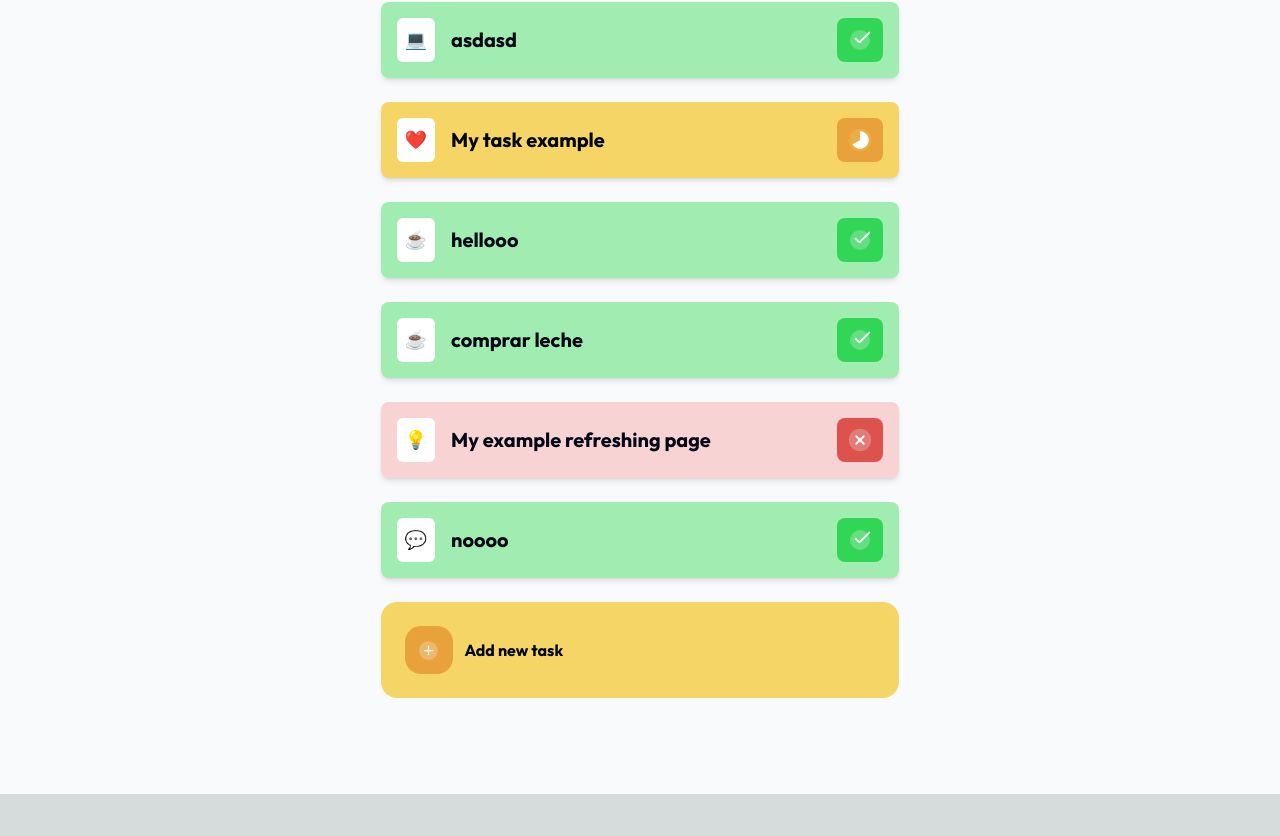
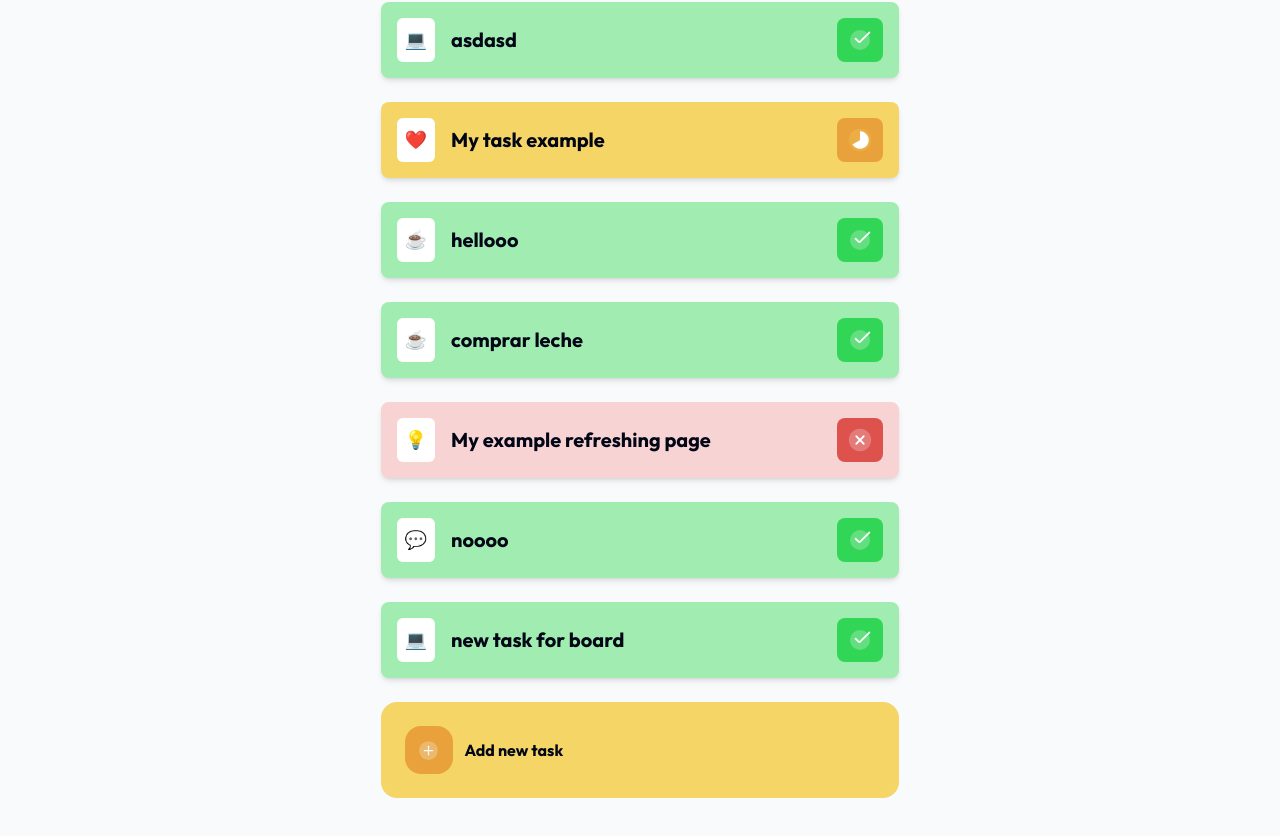
Before and after one commit to Robertron624/fullstack-my-task-board, a Next.js app: page /boards/board-1 in a window 1280 px wide. Shown: the part 642-1478 px from the top of the page. Before the commit the page ends 1436 px from the top, so only its background shows below. Built offline with nearby package versions, Linux system fonts and the light colour scheme.

Commit message:
fix: add new task with recent changes
Since are refactor was made to allow for the Board objects to contain Tasks as a list, the New task form on submit form function had to be modified in order to take into account the board-id

```diff
--- a/app/_components/AddNewTodo.tsx
+++ b/app/_components/AddNewTodo.tsx
@@ -2,9 +2,13 @@
 
 import { useState } from "react";
 import Image from "next/image";
-import Modal from "./taskModal/TaskModal";
+import TaskModal from "./taskModal/TaskModal";
 
-export default function AddNewTodo() {
+interface AddNewTodoProps {
+    boardId: string;
+}
+
+export default function AddNewTodo({ boardId }: AddNewTodoProps) {
 
     const [showForm, setShowForm] = useState(false);
 
@@ -27,7 +31,7 @@ export default function AddNewTodo() {
                 </div>
                 Add new task
             </button>
-            <Modal isOpen={showForm} onClose={() => setShowForm(false)} />
+            <TaskModal isOpen={showForm} onClose={() => setShowForm(false)} boardId={boardId}/>
         </div>
     );
 
--- a/app/_components/taskModal/TaskForm.tsx
+++ b/app/_components/taskModal/TaskForm.tsx
@@ -11,6 +11,7 @@ import { Task, TaskStatus } from "@/app/types";
 interface TaskFormProps {
   isEditMode?: boolean;
   onCloseModal: () => void;
+  boardId: string;
 }
 
 interface TaskFormValues {
@@ -20,9 +21,11 @@ interface TaskFormValues {
   taskStatus: TaskStatus | null;
 }
 
-const addNewTask = async (data: Task) => {
+const addNewTask = async (data: Task, boardId: string) => {
   try {
-    const response = await fetch("http://localhost:3000/api/tasks", {
+    const url = `http://localhost:3000/api/boards/${boardId}`;
+
+    const response = await fetch(url, {
       method: "POST",
       headers: {
         "Content-Type": "application/json",
@@ -38,7 +41,7 @@ const addNewTask = async (data: Task) => {
   }
 };
 
-export default function TaskForm({ isEditMode = false, onCloseModal }: TaskFormProps) {
+export default function TaskForm({ isEditMode = false, onCloseModal, boardId }: TaskFormProps) {
   const [selectedIcon, setSelectedIcon] = useState(taskIconOptions[0].label);
   const [selectedStatus, setSelectedStatus] = useState<TaskStatus | null>(null);
 
@@ -57,7 +60,7 @@ export default function TaskForm({ isEditMode = false, onCloseModal }: TaskFormP
       description: data.taskDesc,
       icon: data.taskIcon,
       status: data.taskStatus || "to-do",
-    });
+    }, boardId);
 
     // show toast message
     toast.success("Task added successfully", {
--- a/app/_components/taskModal/TaskModal.tsx
+++ b/app/_components/taskModal/TaskModal.tsx
@@ -8,9 +8,10 @@ interface ModalProps {
   isOpen: boolean;
   onClose: () => void;
   isEditMode?: boolean;
+  boardId: string;
 }
 
-export default function Modal({ isOpen, onClose, isEditMode=false }: ModalProps) {
+export default function TaskModal({ isOpen, onClose, isEditMode=false, boardId }: ModalProps) {
 
   const handleClickOutside = (e: React.MouseEvent<HTMLDivElement>) => {
     if (e.target === e.currentTarget) {
@@ -36,7 +37,7 @@ export default function Modal({ isOpen, onClose, isEditMode=false }: ModalProps)
             <span className='sr-only'>Close modal</span>
           </button>
         </div>
-        <TaskForm isEditMode={isEditMode} onCloseModal={onClose}/>
+        <TaskForm isEditMode={isEditMode} onCloseModal={onClose} boardId={boardId}/>
       </div>
     </div>,
     document.getElementById("modal-root")!
--- a/app/boards/[boardId]/page.tsx
+++ b/app/boards/[boardId]/page.tsx
@@ -21,8 +21,6 @@ export default async function BoardPage(
 
   const tasks = await fetchTasks(params.boardId);
 
-  console.log("TASKS inside the component", tasks);
-
   return (
     <main className='flex min-h-screen flex-col items-center p-24 bg-very-light-gray text-slate-950 gap-5'>
       <div>
@@ -32,7 +30,7 @@ export default async function BoardPage(
             <TaskComponent key={task.id} task={task} />
           ))}
         </div>
-        <AddNewTodo />
+        <AddNewTodo boardId={params.boardId}/>
       </div>
     </main>
   );
--- a/mockData.json
+++ b/mockData.json
@@ -72,6 +72,13 @@
         "icon": "💬",
         "status": "completed",
         "id": "o2hx1jukn"
+      },
+      {
+        "name": "new task for board",
+        "description": "New Task to test Board refactor",
+        "icon": "💻",
+        "status": "completed",
+        "id": "phmwx8ffw"
       }
     ]
   }
```
